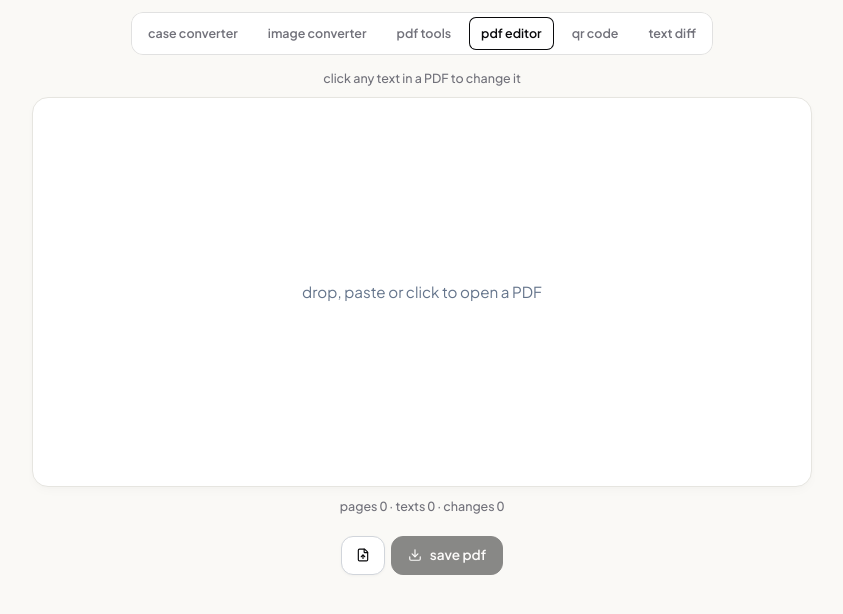
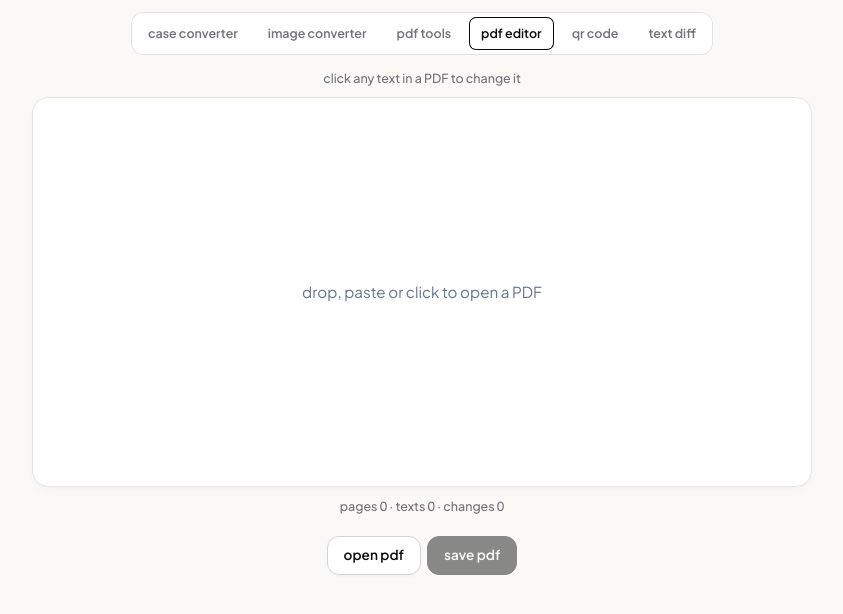
Before and after one commit to shihcb/data-extractor, a React (Vite) app: page / in a window 1280 px wide. Both pictures are taken after a click on the tab "pdf editor". Shown: the top 614 px of the page, without its empty margins (218-1061 px from the left). Built offline with nearby package versions, Linux system fonts and the light colour scheme.

Commit message:
PDF editor: open pdf and save pdf as words
Co-Authored-By: Claude Opus 5.5 <noreply@anthropic.com>
Claude-Session: https://claude.ai/code/session_01NQNxKMYQkdTj2jzYbwyqvk

```diff
--- a/src/components/PdfEditor.jsx
+++ b/src/components/PdfEditor.jsx
@@ -1,5 +1,5 @@
 import React, { useCallback, useEffect, useLayoutEffect, useRef, useState } from 'react';
-import { Download, FileUp, ZoomIn, ZoomOut } from 'lucide-react';
+import { ZoomIn, ZoomOut } from 'lucide-react';
 import { closePdf, loadPdfLib, loadPdfjs, openPdf, renderPage, isPasswordError, refusedWords, whyRefused } from '../pdf';
 import { agreedReading, readBlock, readLine, readPage, rereadLine } from '../ocr';
 import { removeText } from '../pdfText';
@@ -1997,11 +1997,11 @@ export default function PdfEditor({ active }) {
       </Collapse>
 
       <FlipRow>
-        <button className="btn btn-icon" onClick={(e) => { if (e.detail) e.currentTarget.blur(); inputRef.current?.click(); }} title="Open a PDF" aria-label="Open a PDF">
-          <FileUp size={14} />
+        <button className="btn" onClick={(e) => { if (e.detail) e.currentTarget.blur(); inputRef.current?.click(); }}>
+          open pdf
         </button>
         <button className={`btn btn-primary ${done.save ? 'btn-done' : ''}`} onClick={save} disabled={!doc || !editCount || busy}>
-          <Download size={14} /> save pdf
+          save pdf
         </button>
       </FlipRow>
       {/* Undo / redo (one change at a time), adding text, find and replace,
```
